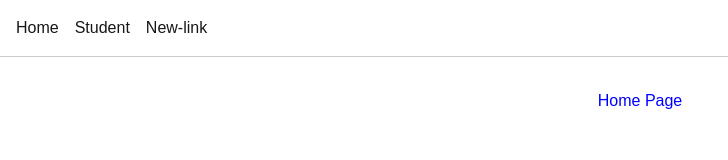
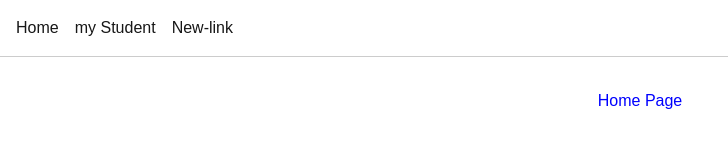
Before and after one commit to newrsa/rsa-webapp, a Next.js app: page / in a window 1280 px wide. Shown: the top 160 px of the page, without its empty margins (0-728 px from the left). Built offline with nearby package versions, Linux system fonts and the light colour scheme.

Commit message:
after next change

```diff
--- a/app/component/navigation/Navigation.tsx
+++ b/app/component/navigation/Navigation.tsx
@@ -8,7 +8,7 @@ export default function Navigation() {
           <Link href="/">Home</Link>
         </li>
         <li>
-          <Link href="/component/student">Student</Link>
+          <Link href="/component/student">my Student</Link>
         </li>
         <li>
           <Link href="#">New-link</Link>
```
